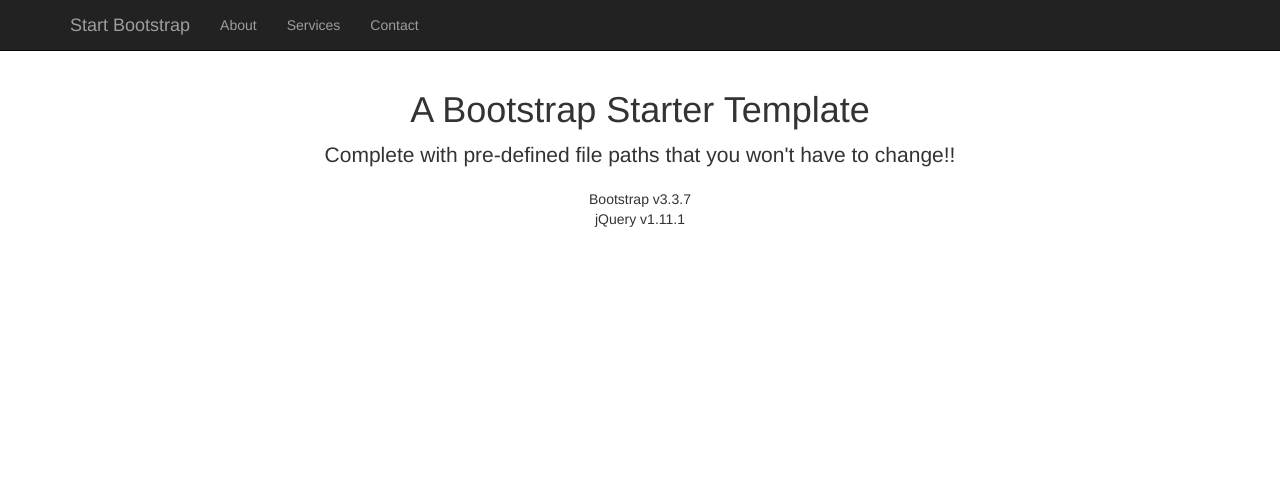
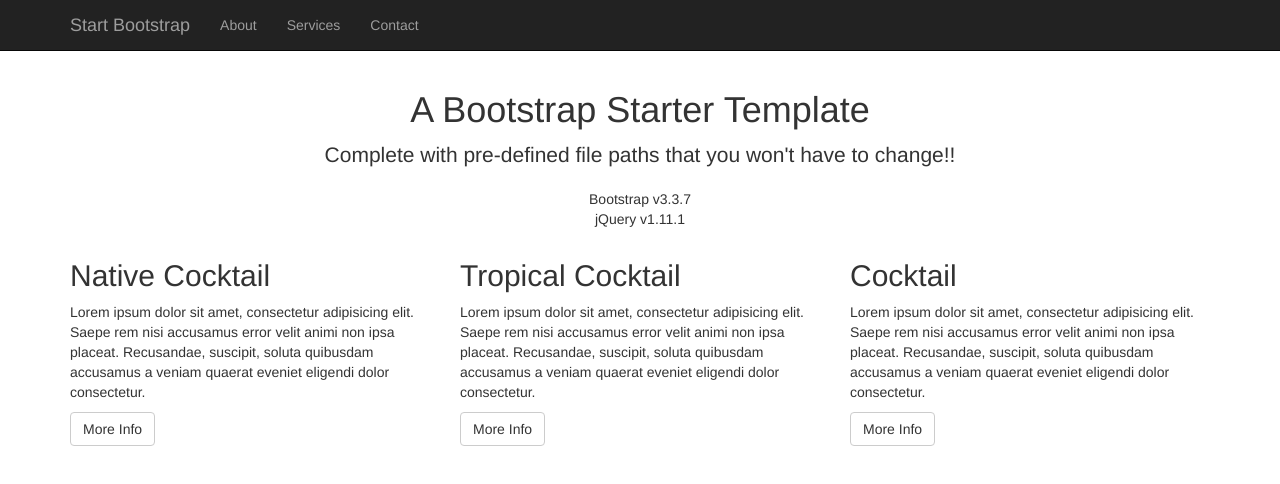
Before and after one commit to devugees/cocktails-bootstrap, a website: page index.html in a window 1280 px wide. Drawn offline with Linux system fonts and the light colour scheme.

Commit message:
added coloumn and rows

```diff
--- a/index.html
+++ b/index.html
@@ -9,7 +9,7 @@
     <meta name="description" content="">
     <meta name="author" content="">
 
-    <title>Bare - Start Bootstrap Template</title>
+    <title>Bare - Start Bootstrap </title>
 
     <!-- Bootstrap Core CSS -->
     <link href="css/bootstrap.min.css" rel="stylesheet">
@@ -44,7 +44,7 @@
                     <span class="icon-bar"></span>
                     <span class="icon-bar"></span>
                 </button>
-                <a class="navbar-brand" href="#">Start Bootstrap</a>
+                <a class="navbar-brand" href="#">Start Bootstrap </a>
             </div>
             <!-- Collect the nav links, forms, and other content for toggling -->
             <div class="collapse navbar-collapse" id="bs-example-navbar-collapse-1">
@@ -78,9 +78,8 @@
                 </ul>
             </div>
         </div>
-        <!-- /.row -->
 
-    </div>
+
         <!-- /.container -->
 
         <!-- jQuery Version 1.11.1 -->
@@ -88,6 +87,40 @@
 
         <!-- Bootstrap Core JavaScript -->
         <script src="js/bootstrap.min.js"></script>
+        <!-- Content Row -->
+        <div class="row">
+            <div class="col-md-4">
+                <h2>Native Cocktail</h2>
+                <p>Lorem ipsum dolor sit amet, consectetur adipisicing elit. Saepe rem nisi accusamus error velit animi non
+                    ipsa placeat. Recusandae, suscipit, soluta quibusdam accusamus a veniam quaerat eveniet eligendi dolor
+                    consectetur.
+                </p>
+                <a class="btn btn-default" href="#">More Info</a>
+            </div>
+            <!-- /.col-md-4 -->
+            <div class="col-md-4">
+                <h2>Tropical Cocktail</h2>
+                <p>Lorem ipsum dolor sit amet, consectetur adipisicing elit. Saepe rem nisi accusamus error velit animi non
+                    ipsa placeat. Recusandae, suscipit, soluta quibusdam accusamus a veniam quaerat eveniet eligendi dolor
+                    consectetur.
+                </p>
+                <a class="btn btn-default" href="#">More Info</a>
+            </div>
+            <!-- /.col-md-4 -->
+            <div class="col-md-4">
+                <h2>Cocktail</h2>
+                <p>Lorem ipsum dolor sit amet, consectetur adipisicing elit. Saepe rem nisi accusamus error velit animi non
+                    ipsa placeat. Recusandae, suscipit, soluta quibusdam accusamus a veniam quaerat eveniet eligendi dolor
+                    consectetur.
+                </p>
+                <a class="btn btn-default" href="#">More Info</a>
+            </div>
+            <!-- /.col-md-4 -->
+        </div>
+        <!-- /.row -->
+    </div>
+
+
 
 </body>
 
```
Also changed, not shown: 1 other file. Lines whose indentation alone changed are shown as unchanged.
